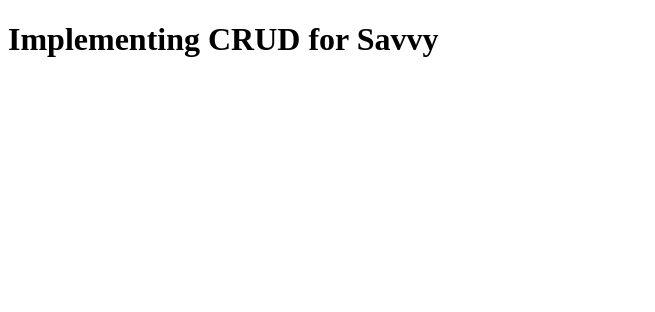
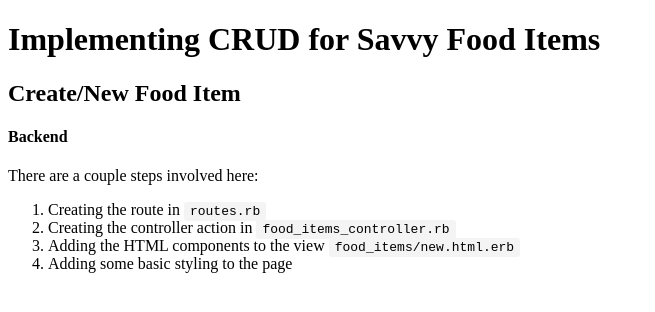
Before and after one commit to nafriedman/nafriedman.github.io, a plain HTML site: page savvy/savvy_crud.html in a window 1280 px wide. Shown: the whole page, without its empty margins (0-655 px from the left). Drawn offline with Linux system fonts and the light colour scheme; files that its build step writes are made by us from their sources.

Commit message:
added some stuff under the new/create file

```diff
--- a/savvy/savvy_crud.html
+++ b/savvy/savvy_crud.html
@@ -3,10 +3,21 @@
 
 <head>
   <title>Savvy</title>
+  <link rel="stylesheet" href="style.css">
 </head>
 
 <body>
-  <h1>Implementing CRUD for Savvy</h1>
+  <h1>Implementing CRUD for Savvy Food Items</h1>
+
+  <h2>Create/New Food Item</h2>
+  <h4><strong>Backend</strong></h4>
+  <p>There are a couple steps involved here:</p>
+  <ol>
+    <li>Creating the route in <code>routes.rb</code></li>
+    <li>Creating the controller action in <code>food_items_controller.rb</code></li>
+    <li>Adding the HTML components to the view <code>food_items/new.html.erb</code> </li>
+    <li>Adding some basic styling to the page </li>
+  </ol>
 </body>
 
 </html>
--- /dev/null
+++ b/style.css
@@ -0,0 +1,18 @@
+code {
+  background-color: #f4f4f4;
+  padding: 2px 6px;
+  border-radius: 3px;
+  font-family: monospace;
+}
+
+pre {
+  background-color: #f4f4f4;
+  padding: 10px;
+  border-radius: 5px;
+  overflow-x: auto;
+}
+
+pre code {
+  padding: 0;
+  background: none;
+}
```
Also changed, not shown: index.html (+1 -0 lines), savvy/savvy.html (+1 -0 lines).
